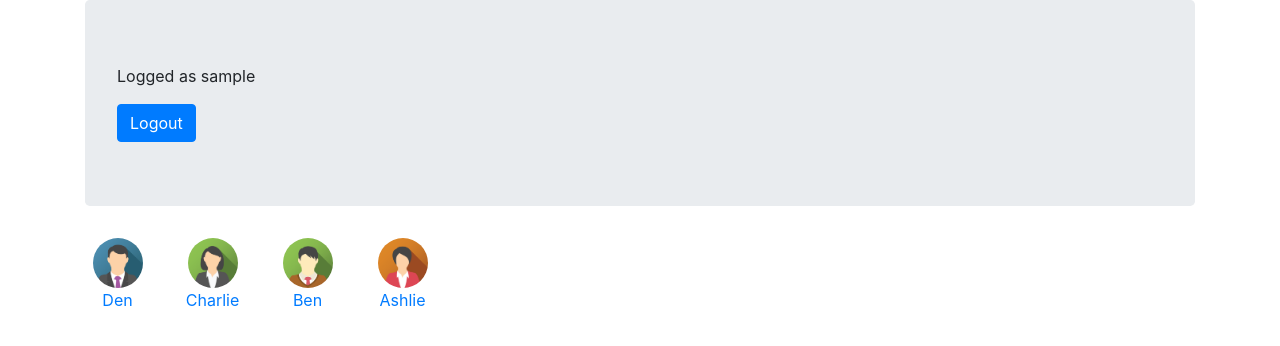
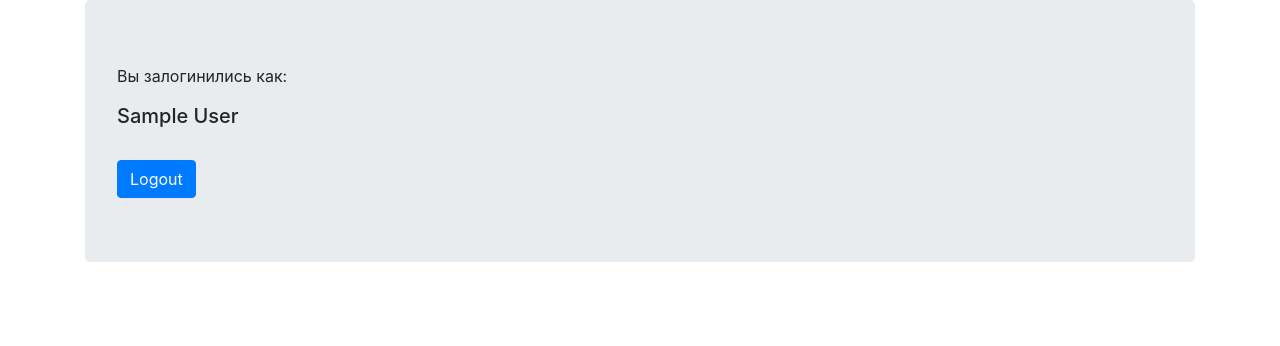
Before and after one commit to murateam/test_auth, a Django app: page /app/ in a window 1280 px wide. Shown: the top 346 px of the page. Run offline with Django 3.2, Linux system fonts and the light colour scheme; the visitor is signed in with stand-in values (Sample User, id 1); data that the repository does not hold is empty; some libraries are stand-ins or nearby versions.

Commit message:
there are worked all needed functions

```diff
--- a/app/static/app/styles.css
+++ b/app/static/app/styles.css
@@ -1,6 +1,6 @@
 .avatar {
 	vertical-align: middle;
-	width: 50px;
-	height: 50px;
+	width: 80px;
+	height: 80px;
 	border-radius: 50%;
 }
--- a/app/templates/app/app.html
+++ b/app/templates/app/app.html
@@ -17,8 +17,10 @@
   <div class="container">
     <div class="jumbotron">
       {% if user.is_authenticated %}
-        <p>Logged as {{ user.username }}</p>
-        <a class="btn btn-primary" href="{% url 'logout' %}">Logout</a>
+        <p>
+        Вы залогинились как: <h5> {{ user.first_name }} {{ user.last_name }}</h5>
+        </p>
+        <a class="btn btn-primary mt-3" href="{% url 'logout' %}">Logout</a>
       {% else %}
         <a class="btn btn-primary" href="{% url 'social:begin' 'google-oauth2' %}">
           Login
@@ -27,22 +29,22 @@
     </div>
     <div class="row text-center">
       {% for friend in friends %}
-      <div class="col-md-1 col-sm-6">
-        <img src="http://localhost:8000/static/app/{{friend.ava}}" %}" alt="Ava" class="avatar">
-        <a href="# font-bold">{{friend.name}}</a>
+      <div class="col-md-2 col-sm-2">
+        <!-- <img src="http://localhost:8000/static/app/{{friend.ava}}" %}" alt="Ava" class="avatar">
+        <a href="# font-bold">{{friend.name}}</a> -->
+        <div class="row">
+          <div class="col">
+            <img src="{{friend.photo_100}}" alt="avatar" class="avatar">
+          </div>
+        </div>
+        <div class="row">
+          <div class="col">
+            <a href="https://vk.com/id{{friend.id}}" target="_blank">{{friend.first_name}} {{friend.last_name}}</a>
+          </div>
+        </div>
       </div>
       {% endfor %}
     </div>
   </div>
-
-  <!-- <div class="container-fluid">
-  {% for post in data %}
-    <div>
-      <h2>{{ post.title }}</h2>
-      <p>{{ post.content }}</p>
-      <p>Posted by {{ post.user.username }} | {{ post.date }}</p>
-    </div>
-  {% endfor %}
-  </div> -->
 </body>
 </html>
--- a/app/views.py
+++ b/app/views.py
@@ -1,7 +1,8 @@
 from django.shortcuts import render, redirect
 from django.http import HttpResponse
+import requests
 
-# this separate function for more difficalty verification in future
+# this separate function for more complexy verification in future
 def check_user(user):
 	return user.is_authenticated
 
@@ -12,29 +13,34 @@ def check_auth(request):
 		return redirect('/accounts/login')
 
 def app(request):
-	friends = [
-		{
-			'name': 'Den',
-			'ava': 'ava_01.png',
-		},
-		{
-			'name': 'Charlie',
-			'ava': 'ava_02.png',
-		},
-		{
-			'name': 'Ben',
-			'ava': 'ava_03.png',
-		},
-		{
-			'name': 'Ashlie',
-			'ava': 'ava_04.png',
-		},
+	if check_user(request.user):
 
-	]
-	if check_user(request.user):
-		# https://api.vk.com/method/METHOD_NAME?PARAMETERS&access_token=ACCESS_TOKEN
-		# https://vk.com/dev/friends.get
-		# https://api.vk.com/method/getProfiles?uid=66748&access_token=533bacf01e11f55b536a565b57531ac114461ae8736d6506a3
+		vk_data = request.user.social_auth.extra().values_list()
+		user_id = 0
+		user_token = 0
+		for i in vk_data:
+			for k in i:
+				if type(k) == dict:
+					user_id = k.get('id')
+					user_token = k.get('access_token')
+
+		version = 5.52
+		count = 5
+		order = 'random'
+
+		# response = requests.get(f'https://api.vk.com/method/friends.get?v=5.52&uid={user_id}&access_token={user_token}&count=5')
+		response = requests.get(
+			'https://api.vk.com/method/friends.get',
+			{
+				'v': version,
+				'user_id': user_id,
+				'access_token': user_token,
+				'count': count,
+				'order': order,
+				'fields': 'id,photo_100'
+			},
+		)
+		friends = response.json()['response']['items']
 
 
 		return render(request, 'app/app.html', {'friends': friends})
--- a/test_auth/settings.py
+++ b/test_auth/settings.py
@@ -115,10 +115,11 @@ LOGOUT_REDIRECT_URL = '/'
 
 SOCIAL_AUTH_VK_OAUTH2_KEY = main_var.vk_key
 SOCIAL_AUTH_VK_OAUTH2_SECRET = main_var.vk_secret
-SOCIAL_AUTH_VK_OAUTH2_SCOPE = ['friends']
 
 SOCIAL_AUTH_GITHUB_KEY = main_var.git_key
 SOCIAL_AUTH_GITHUB_SECRET = main_var.git_secret
+
+SOCIAL_AUTH_VK_OAUTH2_SCOPE = ['friends']
 
 AUTHENTICATION_BACKENDS = (
 	'social_core.backends.vk.VKOAuth2',
```
Also changed, not shown: accounts/templates/registration/login.html (+2 -6 lines).
